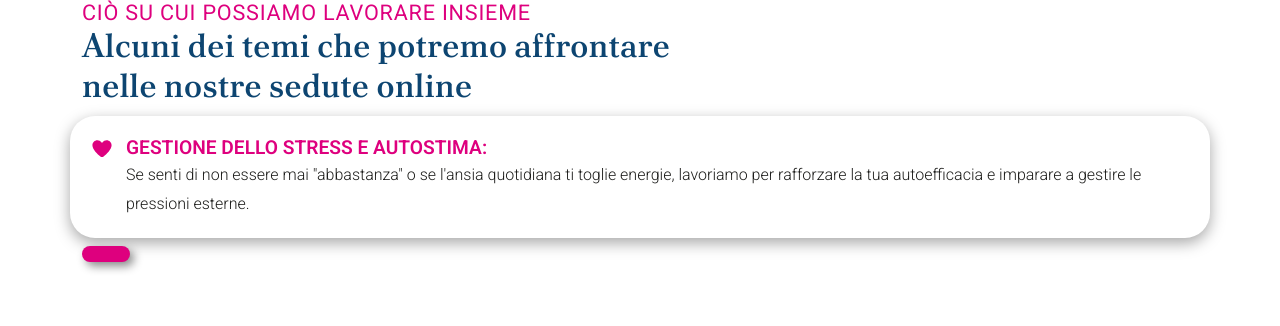
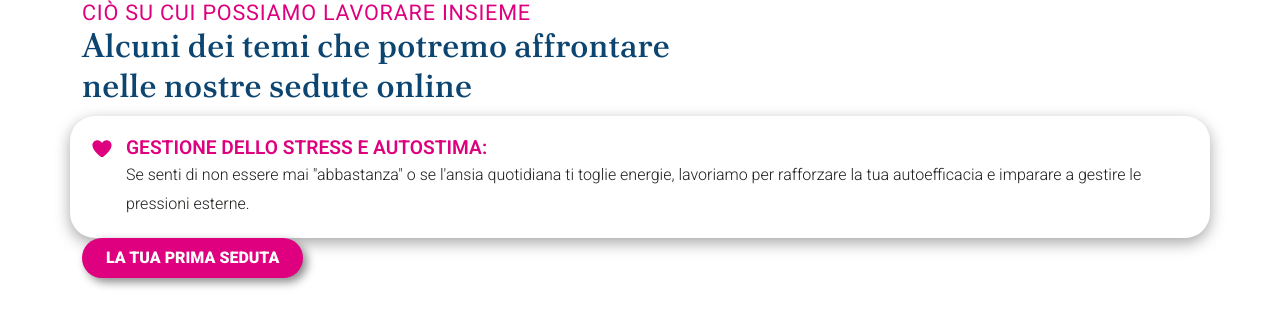
Before and after one commit to giannibussoletti/christiancecconi.it-migration, a React (Vite) app: page / in a window 1280 px wide. Shown: the top 326 px of the page. Built offline with nearby package versions, Linux system fonts and the light colour scheme.

Commit message:
button tested

```diff
--- a/src/assets/pages/Home.tsx
+++ b/src/assets/pages/Home.tsx
@@ -1,14 +1,14 @@
 import { Container } from "react-bootstrap"
 import TitleSubtitle from "../components/TitleSubtitle"
 import InfoCard from "../components/InfoCard"
-import { ICStress, lavorareInsieme } from "../texts"
+import { ICStress, lavorareInsieme, ButPrimaSeduta } from "../texts/textHome"
 import ThemeButton from "../components/ThemeButton"
 const Home = () => {
   return (
     <Container>
       <TitleSubtitle {...lavorareInsieme} />
       <InfoCard {...ICStress} />
-      <ThemeButton text={""} link={""} />
+      <ThemeButton {...ButPrimaSeduta} />
     </Container>
   )
 }
--- a/src/assets/texts/index.tsx
+++ b/src/assets/texts/textHome.tsx
@@ -1,5 +1,5 @@
 import { faHeart } from "@fortawesome/free-solid-svg-icons"
-import type { InfoCardTypes, TitleSubtitleTypes } from "../types"
+import type { ButtonTypes, InfoCardTypes, TitleSubtitleTypes } from "../types"
 
 export const lavorareInsieme: TitleSubtitleTypes = {
   title: "Ciò su cui possiamo lavorare insieme",
@@ -15,3 +15,8 @@ export const ICStress: InfoCardTypes = {
   title: "Gestione dello Stress e Autostima:",
   text: `Se senti di non essere mai "abbastanza" o se l'ansia quotidiana ti toglie energie, lavoriamo per rafforzare la tua autoefficacia e imparare a gestire le pressioni esterne.`,
 }
+
+export const ButPrimaSeduta: ButtonTypes = {
+  text: "la tua prima seduta",
+  link: "/",
+}
```
